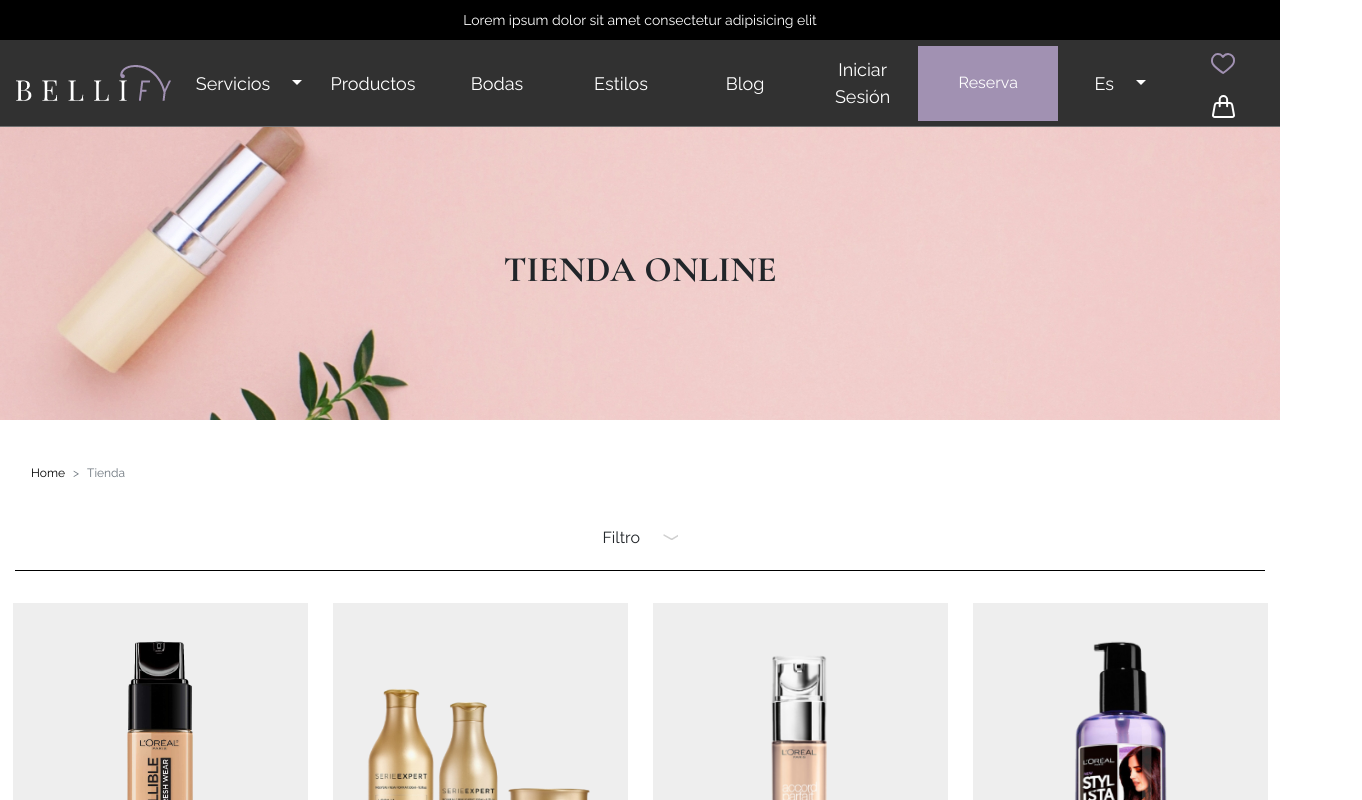
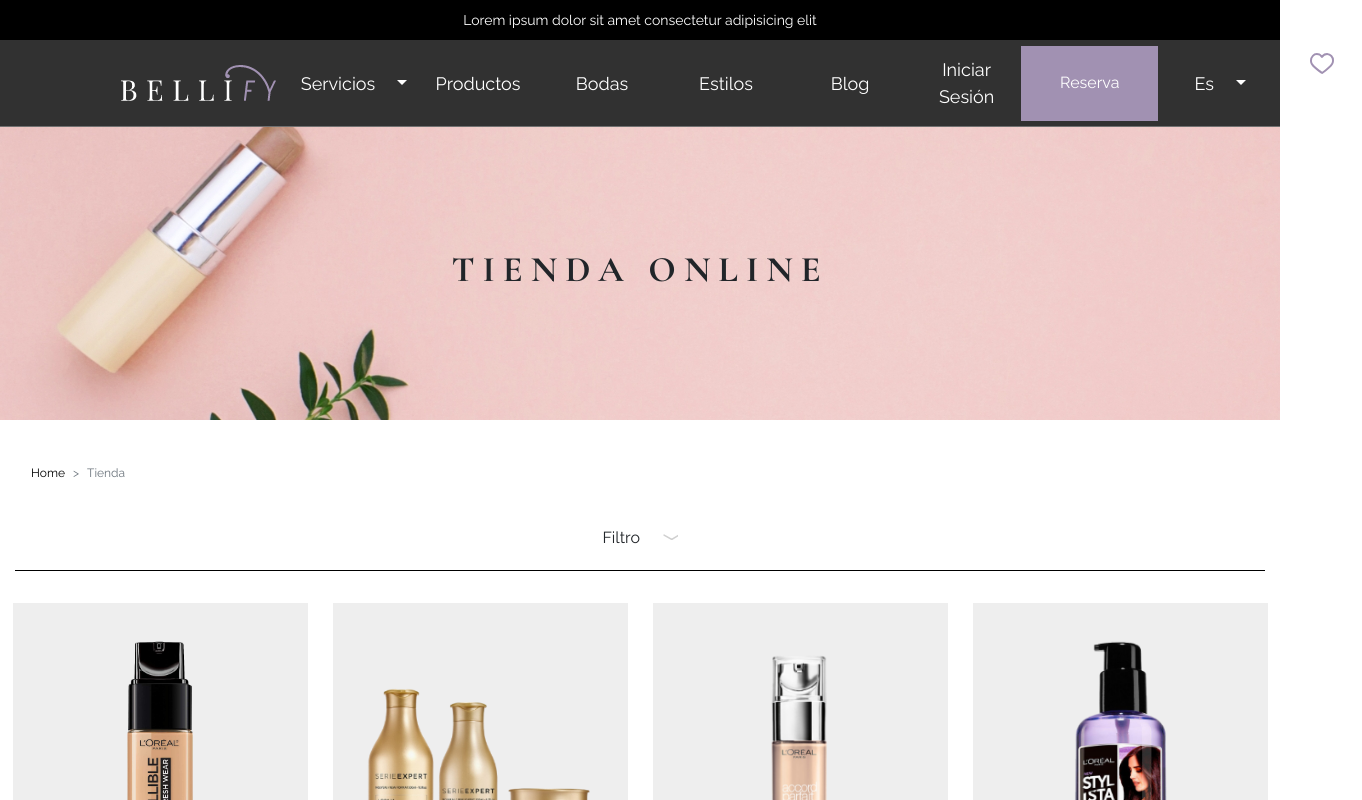
Before and after one commit to smbs-team/bellify-test, a React (Create React App) app: page / in a window 1280 px wide. Shown: the top 800 px of the page, 1362 px wide, since content can reach past the window. Built offline with nearby package versions, Linux system fonts and the light colour scheme.

Commit message:
lettle spacing, fixed

```diff
--- a/src/assets/scss/main/components/_banner.scss
+++ b/src/assets/scss/main/components/_banner.scss
@@ -8,6 +8,7 @@
         font-family: $title-fonts;
         font-weight: bold;
         font-size: 36px;
+        letter-spacing: 8px;
         text-transform: uppercase;
     }
 }
--- a/src/assets/scss/main/layout/_header.scss
+++ b/src/assets/scss/main/layout/_header.scss
@@ -53,6 +53,9 @@
             margin-left: 1.225em;
         }
     }
+    &-logo {
+        margin-left: 105px;
+    }
     &-topbar {
         background: $black;
         color: $font-color;
--- a/src/components/Layout/Header/MenuHeader.js
+++ b/src/components/Layout/Header/MenuHeader.js
@@ -31,9 +31,7 @@
 			<div className="Header-mainMenu">
 				<Navbar expand="xl" dark>
 					<NavbarBrand href="/">
-						<Link>
-							<img src={Logo} alt=""/>
-						</Link>
+						<img src={Logo} alt="" className="Header-logo"/>
 					</NavbarBrand>
 					<NavbarToggler onClick={toggle} />
 					<Collapse isOpen={isOpen} navbar>
```
